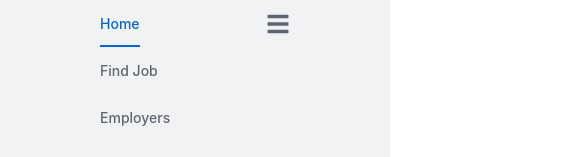
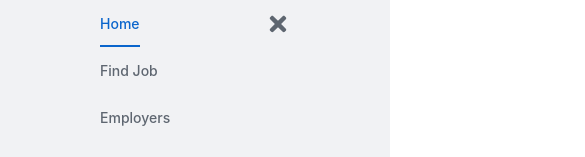
Before and after one commit to SoftDev-Abay/jobpilot-testtask, a React (Vite) app: page / in a window 390 px wide. Both pictures are taken after a click on the icon 278 px from the left and 23 px from the top of the page. Shown: the top 157 px of the page, 585 px wide, since content can reach past the window. Built offline with nearby package versions, Linux system fonts and the light colour scheme.

Commit message:
tutorial added media queries, added toggle menu icon change

```diff
--- a/src/components/LinksBar.jsx
+++ b/src/components/LinksBar.jsx
@@ -8,6 +8,7 @@ import toggleIcon from "../assets/svg/toggleIcon.svg";
 import {
   // menu for adoptive navbar
   FaBars,
+  FaTimes,
 } from "react-icons/fa";
 const LinksBar = () => {
   const [activeLink, setActiveLink] = useState("Home");
@@ -109,12 +110,21 @@ const LinksBar = () => {
           </div>
           <div className="menu-container">
             <div className="icon-container">
+              {menuOpen ? (
+                <FaTimes
+                  className="icon"
+                  onClick={() => {
+                    setMenuOpen(!menuOpen);
+                  }}
+                />
+              ) : (
                 <FaBars
                   className="icon"
                   onClick={() => {
                     setMenuOpen(!menuOpen);
                   }}
                 />
+              )}
             </div>
           </div>
         </div>
--- a/src/sections/Tutorial.scss
+++ b/src/sections/Tutorial.scss
@@ -13,7 +13,13 @@
     display: flex;
     justify-content: space-between;
     align-items: center;
+    flex-wrap: wrap;
     gap: 24px;
+    @media (max-width: 768px) {
+      flex-direction: column;
+      align-items: center;
+    }
+
     .step-box {
       position: relative;
       width: 264px;
@@ -29,6 +35,10 @@
         top: 4px;
         left: 205px;
         z-index: 1;
+
+        @media (max-width: 1500px) {
+          display: none;
+        }
       }
       .reverce-arrow {
         // 64 213
@@ -38,6 +48,9 @@
         transform: scale(-1, 1);
         rotate: 180deg;
         z-index: 1;
+        @media (max-width: 1500px) {
+          display: none;
+        }
       }
       .step-icon-wrapper {
         .step-icon-container {
```
Lines whose indentation alone changed are shown as unchanged.
